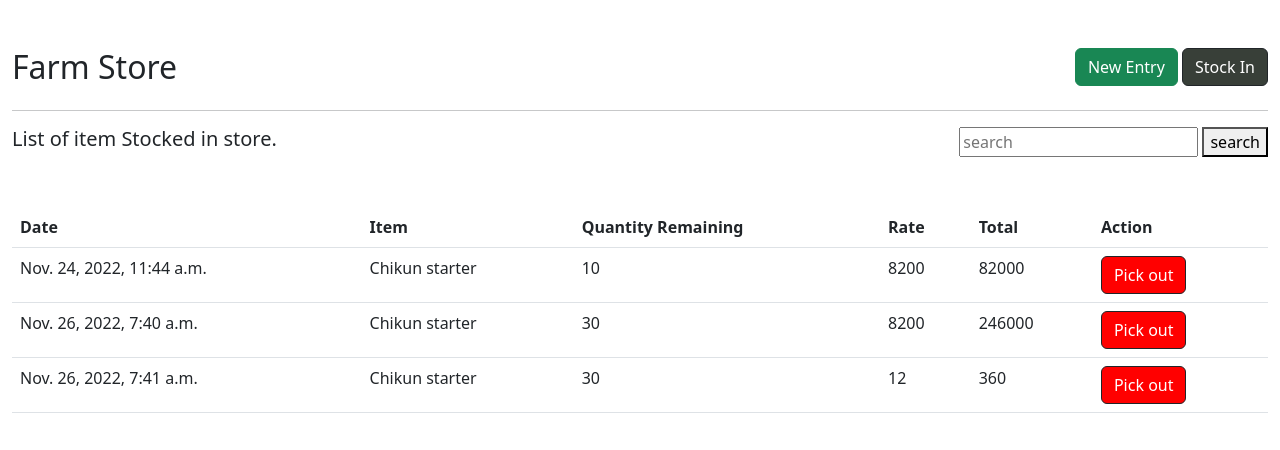
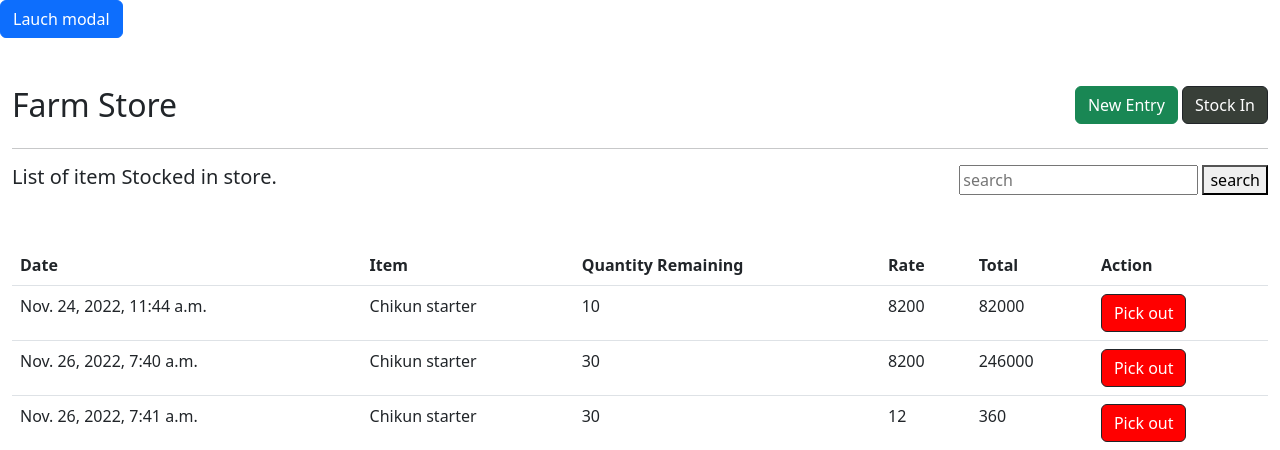
Before and after one commit to DamaMichaelYohanna/poultry-management-system, a Django app: page /store in a window 1280 px wide. Shown: the part 56-506 px from the top of the page. Run offline with Django 4.2, Linux system fonts and the light colour scheme; data comes from the database, SQL or seed files in the repository.

Commit message:
remove pickout file and added pickout modal to store file

```diff
--- a/main/template/store.html
+++ b/main/template/store.html
@@ -1,5 +1,70 @@
 {% extends 'base.html' %} {% load static %} {% block title %}PMS | Store Items
 {% endblock %} {%block content %}
+
+<button
+  class="btn btn-primary"
+  type="button"
+  data-bs-toggle="modal"
+  data-bs-target="#MyModal"
+>
+  Lauch modal
+</button>
+<div
+  class="modal fade"
+  id="MyModal"
+  tabindex="-1"
+  role="dialog"
+  aria-labelledby="MyModalTitle"
+  aria-hidden="True"
+>
+  <div class="modal-dialog modal-dialog-centered" role="document">
+    <div class="modal-content">
+      <div class="modal-header">
+        <h5 class="model-title" id="MyModalTitle">Pick out Item</h5>
+        <button
+          class="close"
+          type="button"
+          data-bs-dismiss="modal"
+          aria-label="Close"
+        >
+          <span aria-hidden="true">&times</span>
+        </button>
+      </div>
+      <!-- modal body -->
+      <div class="modal-body">
+        <form action="/store/pickout" method="POST">
+          <input
+            type="datetime-local"
+            name="date"
+            id="date"
+            class="form-control"
+          />
+          <br />
+          <input
+            type="text"
+            name="item"
+            class="form-control"
+            placeholder="item name"
+          />
+          <br />
+          <input
+            type="text"
+            name="quantity"
+            placeholder="quantity"
+            class="form-control"
+          />
+          {% csrf_token %}
+          <button>Pick out</button>
+        </form>
+      </div>
+      <div class="modal-footer">
+        <button type="button" class="btn btn-secondary" data-bs-dismiss="modal">
+          close
+        </button>
+      </div>
+    </div>
+  </div>
+</div>
 <div class="container-fluid pt-5">
   <div class="row">
     <div class="col-md-4"><h2>Farm Store</h2></div>
```
Also changed, not shown: main/template/pickout.html (deleted, +0 -12 lines).
